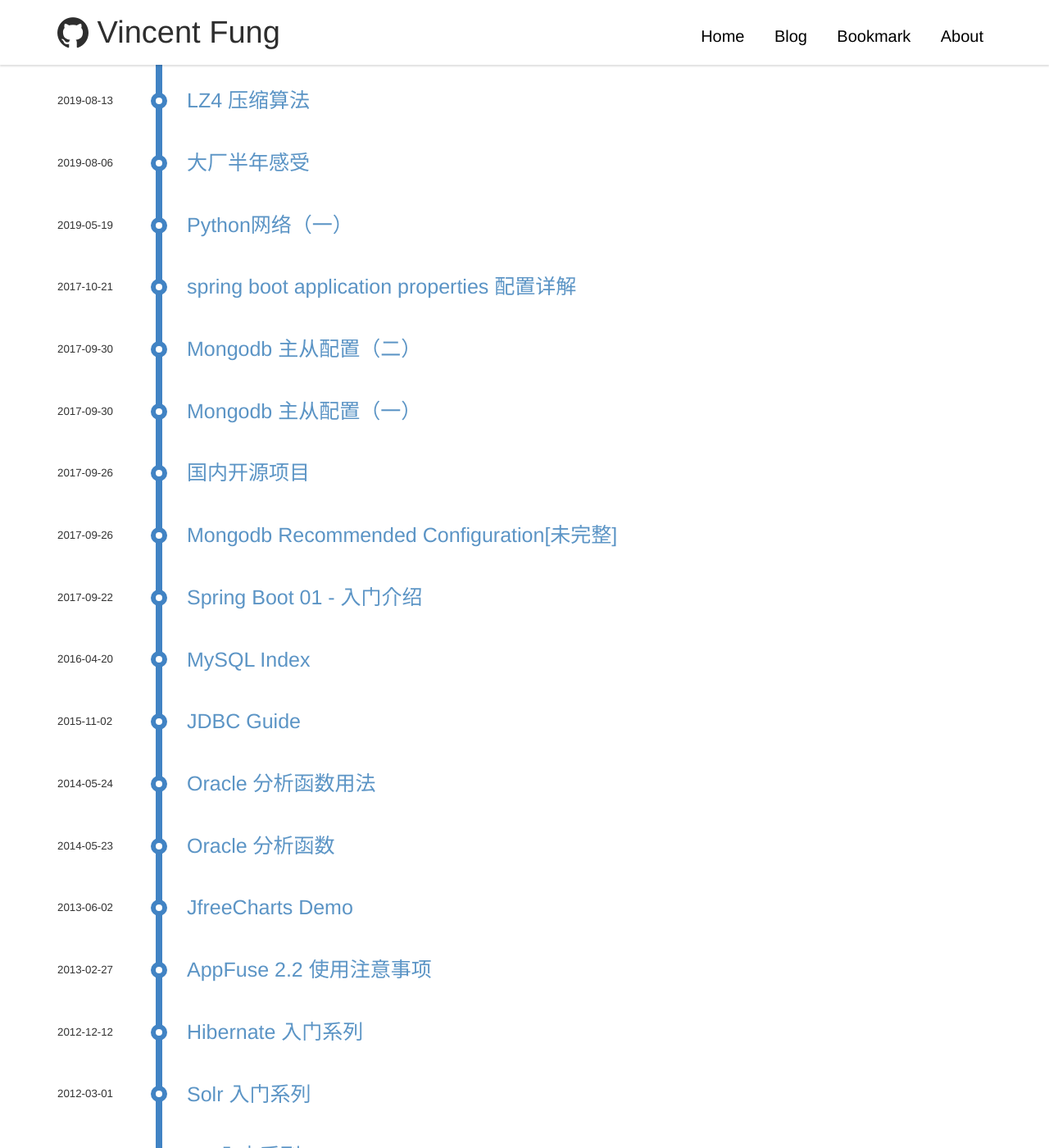
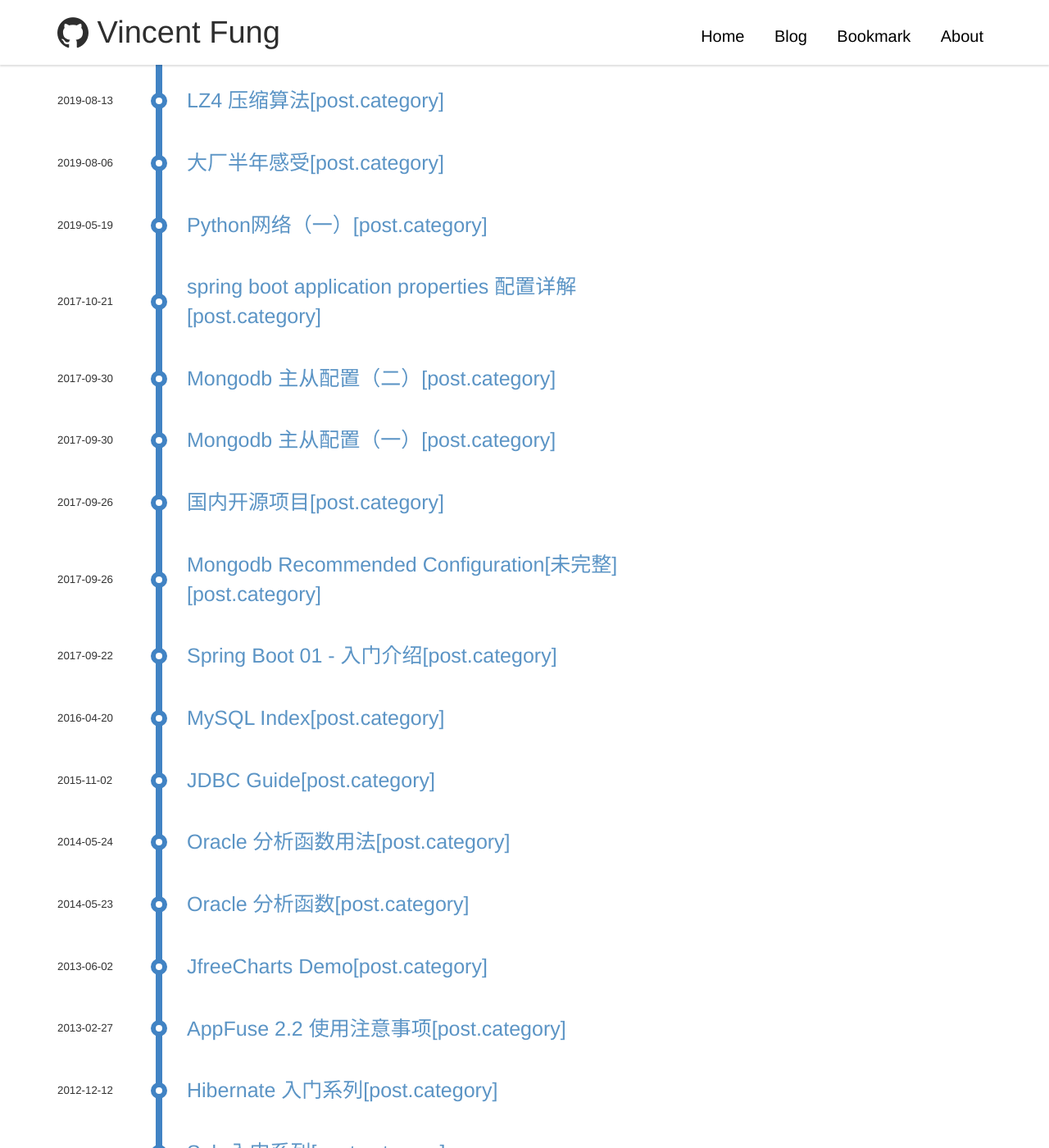
Before and after one commit to vincentfeng/vincentfeng.github.io, a Jekyll site: the page built from sub-blog.md, in a window 1280 px wide and 1400 px high, scrolled down 549 px. Shown: the whole window at 82% size. Built offline with Jekyll 4.4.1, drawn with Linux system fonts in a browser that asks for light colours; comment, search, counter and statistics services are not loaded; some of the changed text lies outside the part shown.

Commit message:
+ sub blog module

```diff
--- a/_includes/sub-blog-page.html
+++ b/_includes/sub-blog-page.html
@@ -8,7 +8,7 @@
             <li class="posts-list-item">
                 <div class="posts-content">
                     <span class="posts-list-meta">{{ post.date | date: "%Y-%m-%d" }}</span>
-                    <a class="posts-list-name bubble-float-left" href="{{ site.url }}{{ post.url }}">{{ post.title }}</a>
+                    <a class="posts-list-name bubble-float-left" href="{{ site.url }}{{ post.url }}">{{ post.title }}[post.category]</a>
                     <span class='circle'></span>
                 </div>
             </li>
```
